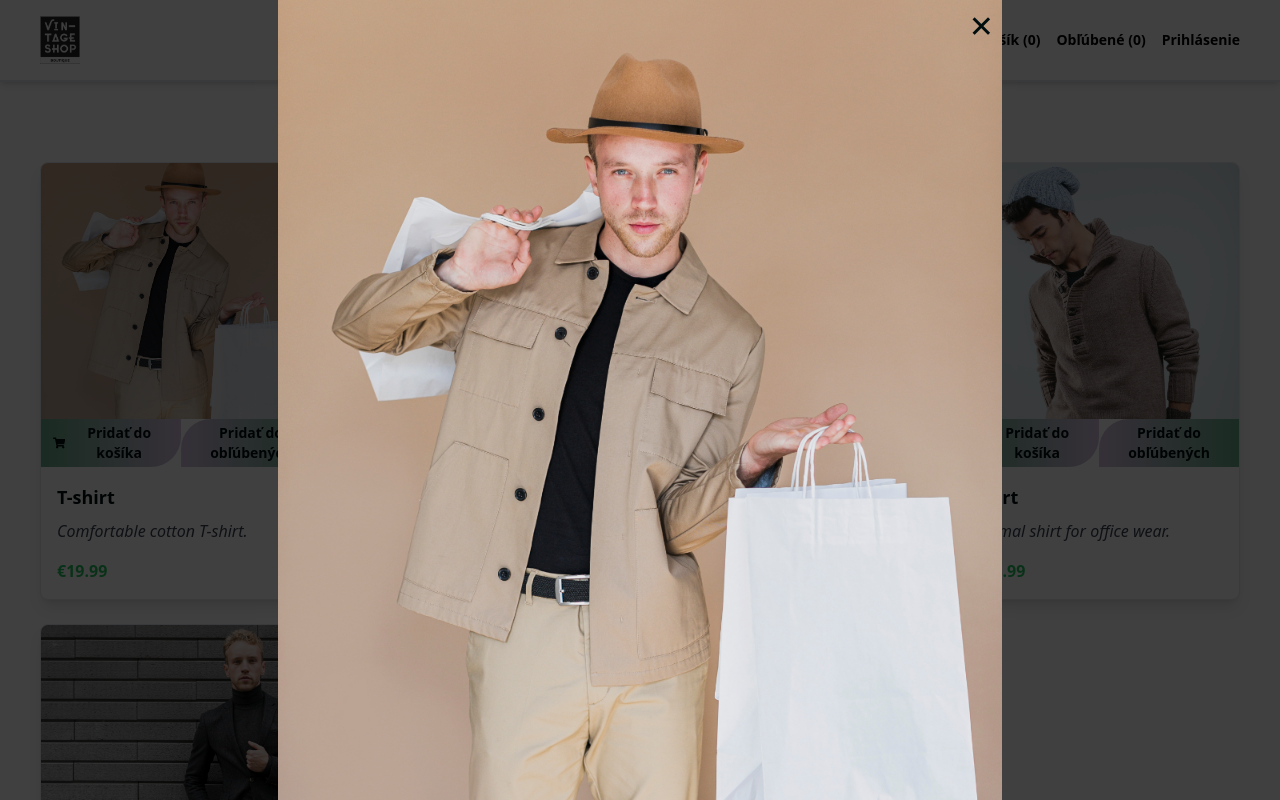
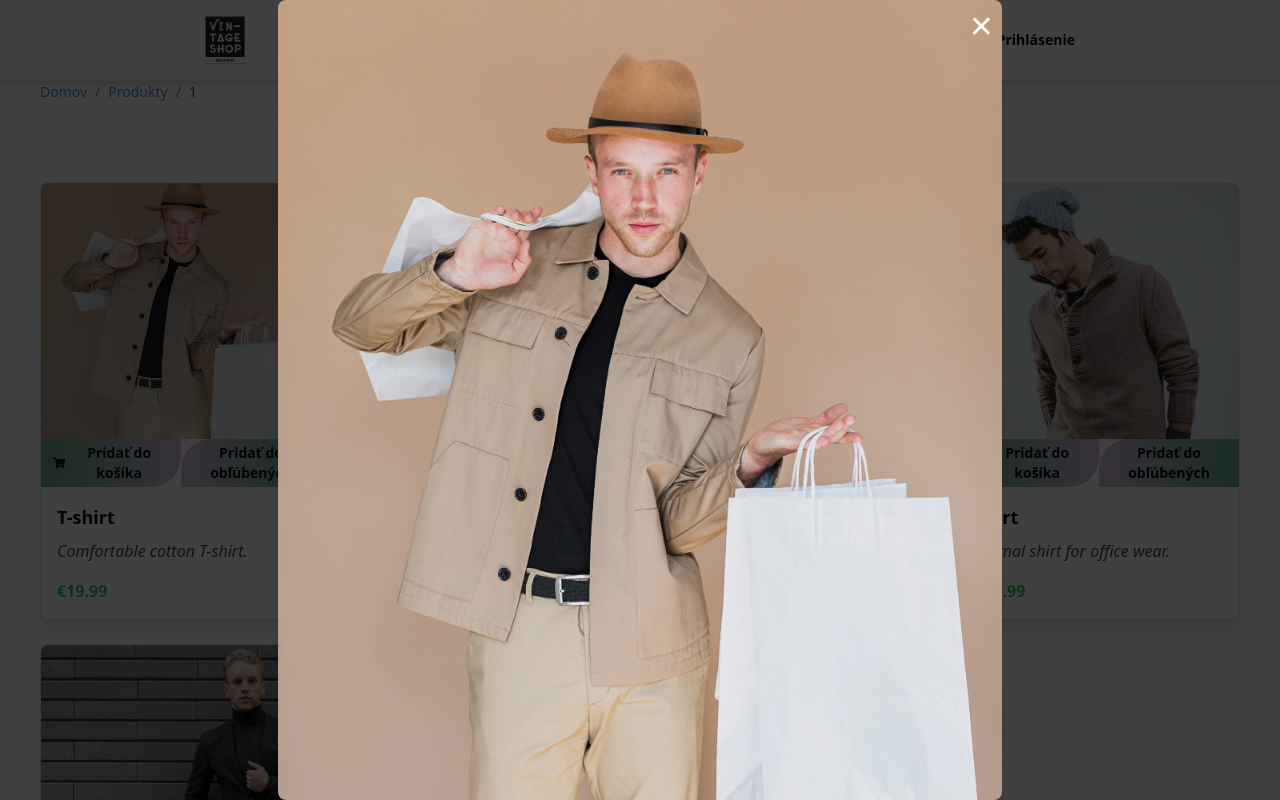
Before and after one commit to Edd224/accute, a React (Vite) app: page /products/1 in a window 1280 px wide. Both pictures are taken after a click on the picture 181 px from the left and 290 px from the top of the page. Shown: the top 800 px of the page. Built offline with nearby package versions, Linux system fonts and the light colour scheme.

Commit message:
breadcrumbs, framer

```diff
--- a/package.json
+++ b/package.json
@@ -12,6 +12,7 @@
   "dependencies": {
     "@reduxjs/toolkit": "^2.4.0",
     "aos": "^2.3.4",
+    "framer-motion": "^11.15.0",
     "jose": "^5.9.6",
     "jsonwebtoken": "^9.0.2",
     "jwt-decode": "^3.1.2",
--- /dev/null
+++ b/src/components/Breadcrumbs.tsx
@@ -0,0 +1,49 @@
+import React from "react";
+import { Link, useLocation } from "react-router-dom";
+
+const Breadcrumbs = () => {
+    const location = useLocation(); // Získanie aktuálnej cesty
+    const pathnames = location.pathname.split("/").filter((x) => x); // Rozdelenie cesty
+
+
+    const routeNames: { [key: string]: string } = {
+        checkout: "Pokladňa",
+        products: "Produkty",
+        "thank-you": "Ďakujeme",
+    };
+
+
+    return (
+        <nav className="text-gray-500 text-sm mb-4">
+            <ol className="list-reset flex">
+                {/* Home odkaz */}
+                <li>
+                    <Link to="/" className="text-blue-500 hover:underline">
+                        Domov
+                    </Link>
+                </li>
+                {/* Dynamické odkazy */}
+                {pathnames.map((name, index) => {
+                    const routeTo = `/${pathnames.slice(0, index + 1).join("/")}`;
+                    const isLast = index === pathnames.length - 1;
+
+                    return (
+                        <React.Fragment key={name}>
+                            <span className="mx-2">/</span>
+                            {isLast ? (
+                                <li className="text-gray-700">{routeNames[name] || name}</li>
+                            ) : (
+                                <li>
+                                    <Link to={routeTo} className="text-blue-500 hover:underline">
+                                        {routeNames[name] || name}
+                                    </Link>
+                                </li>)}
+                        </React.Fragment>
+                    );
+                })}
+            </ol>
+        </nav>
+    );
+};
+
+export default Breadcrumbs;
--- a/src/components/Header.tsx
+++ b/src/components/Header.tsx
@@ -1,15 +1,16 @@
-import { Link } from "react-router-dom";
+import { Link, useLocation } from "react-router-dom";
 import { useSelector, useDispatch } from "react-redux";
 import { RootState } from "../app/store";
 import { logOut } from "../features/auth/authSlice";
 import { useState } from "react";
-import logo from "../assets/image/logo.png"
+import logo from "../assets/image/logo.png";
 
 const Header = () => {
   const cartItemCount = useSelector((state: RootState) => state.cart.items.length);
   const wishlistItemCount = useSelector((state: RootState) => state.wishlist.items.length);
   const isLoggedIn = useSelector((state: RootState) => state.auth.isLoggedIn);
   const dispatch = useDispatch();
+  const location = useLocation(); // Získanie aktuálnej cesty
 
   const [isMenuOpen, setIsMenuOpen] = useState(false); // Stav pre otvorenie/zatvorenie menu
 
@@ -18,11 +19,14 @@ const Header = () => {
     dispatch(logOut());
   };
 
+  // Funkcia pre kontrolu, či je odkaz aktívny
+  const isActive = (path: string) => location.pathname === path;
+
   return (
-    <header className="flex justify-between items-center px-10 py-4 border-b-2 bg-white shadow-md relative z-50">
+    <header className="flex w-full justify-around items-center px-10 py-4 border-b-2 bg-white shadow-md relative z-50">
       {/* Logo */}
       <Link to="/home" className="w-10">
-       <img src={logo} alt="" />
+        <img src={logo} alt="Logo" />
       </Link>
 
       {/* Hamburger Button (pre mobily) */}
@@ -38,32 +42,66 @@ const Header = () => {
       <nav
         className={`${
           isMenuOpen ? "flex" : "hidden"
-        } sm:flex flex-col sm:flex-row gap-4  text-sm font-semibold text-[--blue] absolute sm:static top-16 left-0 w-full sm:w-auto bg-white sm:bg-transparent shadow-md sm:shadow-none px-10 py-4 sm:p-0`}
-        style={{
-          zIndex: 100,
-        }}
+        } sm:flex flex-col sm:flex-row gap-4 text-sm font-semibold text-[--blue] absolute sm:static top-16 left-0 w-full sm:w-auto bg-white sm:bg-transparent shadow-md sm:shadow-none px-10 py-4 sm:p-0`}
+        style={{ zIndex: 100 }}
       >
         {/* Verejné odkazy */}
-        <Link to="/home" onClick={() => setIsMenuOpen(false)}>
+        <Link
+          to="/home"
+          className={`${
+            isActive("/home") ? "text-[--green]" : ""
+          }`}
+          onClick={() => setIsMenuOpen(false)}
+        >
           Domov
         </Link>
-        <Link to="/dashboard" onClick={() => setIsMenuOpen(false)}>
+        <Link
+          to="/dashboard"
+          className={`${
+            isActive("/dashboard") ? "text-[--green]" : ""
+          }`}
+          onClick={() => setIsMenuOpen(false)}
+        >
           Dashboard
         </Link>
-        <Link to="/categories" onClick={() => setIsMenuOpen(false)}>
+        <Link
+          to="/categories"
+          className={`${
+            isActive("/categories") ? "text-[--green]" : ""
+          }`}
+          onClick={() => setIsMenuOpen(false)}
+        >
           Kategórie
         </Link>
-        <Link to="/cart" onClick={() => setIsMenuOpen(false)}>
+        <Link
+          to="/cart"
+          className={`${
+            isActive("/cart") ? "text-[--green]" : ""
+          }`}
+          onClick={() => setIsMenuOpen(false)}
+        >
           Košík ({cartItemCount})
         </Link>
-        <Link to="/wishlist" onClick={() => setIsMenuOpen(false)}>
+        <Link
+          to="/wishlist"
+          className={`${
+            isActive("/wishlist") ? "text-[--green]" : ""
+          }`}
+          onClick={() => setIsMenuOpen(false)}
+        >
           Obľúbené ({wishlistItemCount})
         </Link>
 
         {/* Podmienky pre prihlásenie */}
         {isLoggedIn ? (
           <>
-            <Link to="/profile" onClick={() => setIsMenuOpen(false)}>
+            <Link
+              to="/profile"
+              className={`${
+                isActive("/profile") ? "text-[--green]" : ""
+              }`}
+              onClick={() => setIsMenuOpen(false)}
+            >
               Profil
             </Link>
             <button
@@ -77,7 +115,13 @@ const Header = () => {
             </button>
           </>
         ) : (
-          <Link to="/login" onClick={() => setIsMenuOpen(false)}>
+          <Link
+            to="/login"
+            className={`${
+              isActive("/login") ? "text-[--green]" : ""
+            }`}
+            onClick={() => setIsMenuOpen(false)}
+          >
             Prihlásenie
           </Link>
         )}
--- a/src/pages/Checkout.tsx
+++ b/src/pages/Checkout.tsx
@@ -2,6 +2,7 @@ import { useSelector, useDispatch } from "react-redux";
 import { RootState } from "../app/store";
 import { clearCart } from "../features/cart/cartSlice";
 import { useNavigate } from "react-router-dom"; // Import useNavigate
+import Breadcrumbs from "../components/Breadcrumbs";
 
 const Checkout = () => {
   const cartItems = useSelector((state: RootState) => state.cart.items);
@@ -23,6 +24,7 @@ const Checkout = () => {
   return (
     <div className="relative overflow-hidden min-h-[550px] sm:min-h-[650px] bg-[--white] flex justify-center items-center">
       <div className="container pb-8 px-10 py-4 sm:pb-0">
+        <Breadcrumbs />
         <h1 className="text-2xl font-bold">Checkout</h1>
         <h2 className="mt-4">Prehľad objednávky</h2>
         <ul className="border p-4">
--- a/src/pages/Dashboard.tsx
+++ b/src/pages/Dashboard.tsx
@@ -1,3 +1,4 @@
+import { motion, AnimatePresence } from "framer-motion"; // Import Framer Motion
 import { useSelector, useDispatch } from "react-redux";
 import { RootState } from "../app/store";
 import { addToCart } from "../features/cart/cartSlice";
@@ -6,6 +7,7 @@ import { useNavigate } from "react-router-dom";
 import { FaShoppingCart } from "react-icons/fa";
 import ProtectedRoute from "../components/ProtectedRoute";
 import useHorizontalScroll from "../features/useHorizontalScroll";
+import Breadcrumbs from "../components/Breadcrumbs";
 
 const Dashboard = () => {
   const categories = useSelector((state: RootState) => state.categories.categories);
@@ -14,36 +16,29 @@ const Dashboard = () => {
   const navigate = useNavigate();
 
   const [selectedCategory, setSelectedCategory] = useState<string | null>(null);
-  const [isModalOpen, setIsModalOpen] = useState<boolean>(false); // Stav pre modálne okno
-  const [modalImage, setModalImage] = useState<string | null>(null); // Uloženie URL obrázku pre modal
+  const [isModalOpen, setIsModalOpen] = useState<boolean>(false);
+  const [modalImage, setModalImage] = useState<string | null>(null);
 
-
-  // Filterovanie produktov podľa kategórie
   const filteredProducts = selectedCategory
     ? products.filter((product) => product.category === selectedCategory)
     : products;
 
-  // Funkcia na pridanie do košíka
   const handleAddToCart = (product: any) => {
     const productWithQuantity = { ...product, quantity: 1 };
     dispatch(addToCart(productWithQuantity));
   };
 
-  // Navigácia na stránku produktu
   const goToProductDetails = (productId: string) => {
     navigate(`/product/${productId}`);
   };
 
-  // Hook pre horizontálne scrollovanie
   const scrollRef = useHorizontalScroll();
 
-  // Funkcia na otvorenie modálneho okna s obrázkom
   const openModal = (imageUrl: string) => {
     setModalImage(imageUrl);
     setIsModalOpen(true);
   };
 
-  // Funkcia na zatvorenie modálneho okna
   const closeModal = () => {
     setIsModalOpen(false);
     setModalImage(null);
@@ -51,10 +46,12 @@ const Dashboard = () => {
 
   return (
     <ProtectedRoute>
-
       <div className="relative overflow-hidden min-h-[550px] sm:min-h-[650px] bg-[--white] flex justify-center items-center">
         <div className="container pb-8 sm:px-0 px-8 sm:pb-0 bg-[--white] mt-5">
-          <h1 className="font-myFont text-7xl text-transparent my-4 bg-clip-text bg-gradient-to-l from-[#676cab] via-amber-600 to-[#be8aa9]">Dashboard</h1>
+          <Breadcrumbs />
+          <h1 className="font-extrabold text-6xl text-transparent my-4 bg-clip-text bg-gradient-to-l from-[#676cab] via-amber-600 to-[#be8aa9]">
+            Dashboard
+          </h1>
 
           {/* Filtrácia podľa kategórie */}
           <div className="flex flex-row justify-start text-[--blue]">
@@ -78,32 +75,42 @@ const Dashboard = () => {
               </select>
             </div>
 
-            {/* Počet kategórií */}
             <div className="flex">
               <h2>Počet kategórií: {categories.length}</h2>
             </div>
           </div>
 
           {/* Horizontálne scrollovanie produktov */}
-          <div ref={scrollRef} className="mt-20 flex gap-4 overflow-x-auto scrollbar-hide p-4">
-            {filteredProducts.map((product) => (
           <div
+            ref={scrollRef}
+            className="mt-20 flex gap-4 overflow-x-auto scrollbar-hide p-4"
+          >
+            {filteredProducts.map((product, index) => (
+              <motion.div
                 key={product.id}
+                initial={{ opacity: 0, y: 20 }} // Začína priehľadne a mierne posunuté
+                animate={{ opacity: 1, y: 0 }} // Animuje na plnú viditeľnosť a pôvodnú pozíciu
+                transition={{
+                  duration: 0.5, // Trvanie animácie
+                  delay: index * 0.1, // Oneskorenie pre každý produkt
+                }}
                 className="flex-shrink-0 shadow-lg rounded-lg overflow-hidden bg-white"
-                style={{ width: "300px" }} // Pevná šírka pre každý produkt
+                style={{ width: "300px" }}
               >
                 <h3 className="text-3xl text-center">{product.name}</h3>
                 <img
                   src={product.image}
                   alt={product.name}
                   className="w-full h-64 object-cover rounded"
-                  onClick={() => openModal(product.image)} // Kliknutím na obrázok otvoríme modal
+                  onClick={() => openModal(product.image)}
                 />
-                <p className="font-bold text-[--green] text-2xl text-center">&#8364;{product.price}</p>
+                <p className="font-bold text-[--green] text-2xl text-center">
+                  &#8364;{product.price}
+                </p>
                 <div className="w-full flex">
                   <button
                     onClick={() => handleAddToCart(product)}
-                    className="w-1/2 flex justify-center text-sm items-center bg-gradient-to-r from-[--green] to-[--secundar] hover:from-[--secundar] hover:to-[--green] text-[--black] px-2 py-3 rounded rounded-br-[30px]  "
+                    className="w-1/2 flex justify-center text-sm items-center bg-gradient-to-r from-[--green] to-[--secundar] hover:from-[--secundar] hover:to-[--green] text-[--black] px-2 py-3 rounded rounded-br-[30px]"
                   >
                     <FaShoppingCart className="mr-1" /> Pridať do košíka
                   </button>
@@ -114,16 +121,29 @@ const Dashboard = () => {
                     Zobraziť detaily
                   </button>
                 </div>
-              </div>
+              </motion.div>
             ))}
           </div>
 
           {/* Modal pre zobrazenie obrázku */}
           {isModalOpen && (
-            <div className="fixed inset-0 bg-black bg-opacity-75 flex justify-center items-center z-50">
-              <div className="relative">
+            <AnimatePresence>
+              <motion.div
+                initial={{ opacity: 0 }} // Počiatočný stav (priehľadný)
+                animate={{ opacity: 1 }} // Animovaný stav (viditeľný)
+                exit={{ opacity: 0 }} // Stav pri zatváraní (fade-out)
+                transition={{ duration: 0.3 }} // Dĺžka trvania animácie
+                className="fixed inset-0 bg-black bg-opacity-75 flex justify-center items-center z-50"
+              >
+                <motion.div
+                  initial={{ scale: 0.8, opacity: 0 }} // Menší a priehľadný
+                  animate={{ scale: 1, opacity: 1 }} // Priblížený a viditeľný
+                  exit={{ scale: 0.8, opacity: 0 }} // Stav pri zatváraní
+                  transition={{ duration: 0.3, ease: "easeOut" }} // Hladká animácia
+                  className="relative"
+                >
                   <button
-                  className="absolute top-2 right-2 text-[--black] text-3xl"
+                    className="absolute top-2 right-2 text-white text-3xl"
                     onClick={closeModal}
                   >
                     &#10005; {/* X symbol */}
@@ -131,12 +151,12 @@ const Dashboard = () => {
                   <img
                     src={modalImage!}
                     alt="Produkt"
-                  className="max-w-full max-h-screen object-contain"
+                    className="max-w-full max-h-screen object-contain rounded-lg shadow-lg"
                   />
-              </div>
-            </div>
+                </motion.div>
+              </motion.div>
+            </AnimatePresence>
           )}
-
         </div>
       </div>
     </ProtectedRoute>
--- a/src/pages/ProductsListing.tsx
+++ b/src/pages/ProductsListing.tsx
@@ -6,16 +6,18 @@ import { addToWishlist } from "../features/wishlist/wishlistSlice";
 import { FaShoppingCart } from "react-icons/fa";
 import { Product } from "../features/product/Product";
 import { useState } from "react";
+import { motion, AnimatePresence } from "framer-motion"; // Import Framer Motion
+import Breadcrumbs from "../components/Breadcrumbs";
 
 const ProductsListing = () => {
-  const { category } = useParams(); // Získanie kategórie z URL
-  const products = useSelector((state: RootState) => state.products.products); // Získanie produktov z Redux Store
+  const { category } = useParams();
+  const products = useSelector((state: RootState) => state.products.products);
   const dispatch = useDispatch();
 
-  // Filtrovanie produktov podľa kategórie
   const filteredProducts = products.filter(
     (product: Product) => product.category.toLowerCase() === category?.toLowerCase()
   );
+
   const handleAddToCart = (product: any) => {
     dispatch(
       addToCart({
@@ -39,40 +41,49 @@ const ProductsListing = () => {
     );
   };
 
+  const [isModalOpen, setIsModalOpen] = useState<boolean>(false);
+  const [modalImage, setModalImage] = useState<string | null>(null);
 
-  const [isModalOpen, setIsModalOpen] = useState<boolean>(false); // Stav pre modálne okno
-  const [modalImage, setModalImage] = useState<string | null>(null); // Uloženie URL obrázku pre modal
-
-
-  // Funkcia na otvorenie modálneho okna s obrázkom
   const openModal = (imageUrl: string) => {
     setModalImage(imageUrl);
     setIsModalOpen(true);
   };
 
-  // Funkcia na zatvorenie modálneho okna
   const closeModal = () => {
     setIsModalOpen(false);
     setModalImage(null);
   };
 
+  // Definícia animácie pre produkty
+  const productVariants = {
+    hidden: { opacity: 0, y: 20 },
+    visible: (i: number) => ({
+      opacity: 1,
+      y: 0,
+      transition: { delay: i * 0.2, duration: 0.5 }, // Oneskenie pre každý produkt
+    }),
+  };
 
   return (
     <div className="relative overflow-hidden min-h-[550px] sm:min-h-[650px] bg-[--white] flex justify-center items-center">
       <div className="container px-5 sm:px-10 pb-8 sm:pb-0">
+        <Breadcrumbs />
         <div className="grid grid-cols-1 mt-20 md:grid-cols-2 lg:grid-cols-4 gap-6">
-          {filteredProducts.map((product) => (
-            <div
+          {filteredProducts.map((product, index) => (
+            <motion.div
               key={product.id}
+              variants={productVariants} // Pridanie variantov
+              initial="hidden" // Počiatočný stav
+              animate="visible" // Animovaný stav
+              custom={index} // Vlastná hodnota pre oneskorenie
               className="border shadow-lg rounded-lg overflow-hidden bg-white"
             >
-              {/* Obrázok a tlačidlá v kontajneri */}
               <div className="flex flex-col">
                 <img
                   src={product.image}
                   alt={product.name}
                   className="w-full h-64 object-cover"
-                  onClick={() => openModal(product.image)} // Kliknutím na obrázok otvoríme modal
+                  onClick={() => openModal(product.image)}
                 />
                 <div className="flex">
                   <button
@@ -91,7 +102,6 @@ const ProductsListing = () => {
                 </div>
               </div>
 
-              {/* Informácie o produkte */}
               <div className="p-4">
                 <h2 className="text-lg font-bold text-[--black] mb-2">
                   {product.name}
@@ -99,16 +109,28 @@ const ProductsListing = () => {
                 <p className="text-gray-700 italic mb-4">{product.description}</p>
                 <p className="font-bold text-green-500">&#8364;{product.price}</p>
               </div>
-            </div>
+            </motion.div>
           ))}
         </div>
 
-        {/* Modal pre zobrazenie obrázku */}
         {isModalOpen && (
-          <div className="fixed inset-0 bg-black bg-opacity-75 flex justify-center items-center z-50">
-            <div className="relative">
+          <AnimatePresence>
+            <motion.div
+              initial={{ opacity: 0 }} // Počiatočný stav (priehľadný)
+              animate={{ opacity: 1 }} // Animovaný stav (viditeľný)
+              exit={{ opacity: 0 }} // Stav pri zatváraní (fade-out)
+              transition={{ duration: 0.3 }} // Dĺžka trvania animácie
+              className="fixed inset-0 bg-black bg-opacity-75 flex justify-center items-center z-50"
+            >
+              <motion.div
+                initial={{ scale: 0.8, opacity: 0 }} // Menší a priehľadný
+                animate={{ scale: 1, opacity: 1 }} // Priblížený a viditeľný
+                exit={{ scale: 0.8, opacity: 0 }} // Stav pri zatváraní
+                transition={{ duration: 0.3, ease: "easeOut" }} // Hladká animácia
+                className="relative"
+              >
                 <button
-                className="absolute top-2 right-2 text-[--black] text-3xl"
+                  className="absolute top-2 right-2 text-white text-3xl"
                   onClick={closeModal}
                 >
                   &#10005; {/* X symbol */}
@@ -116,12 +138,11 @@ const ProductsListing = () => {
                 <img
                   src={modalImage!}
                   alt="Produkt"
-                className="max-w-full max-h-screen object-contain"
+                  className="max-w-full max-h-screen object-contain rounded-lg shadow-lg"
                 />
-            </div>
-          </div>
-        )}
-
+              </motion.div>
+            </motion.div>
+          </AnimatePresence>)}
       </div>
     </div>
   );
--- a/src/pages/Profile.tsx
+++ b/src/pages/Profile.tsx
@@ -2,6 +2,7 @@ import jwt_decode from "jwt-decode";  // Výchozí export
 import { useDispatch } from "react-redux";
 import { useNavigate } from "react-router-dom";
 import { logOut } from "../features/auth/authSlice";
+import Breadcrumbs from "../components/Breadcrumbs";
 
 const Profile = () => {
   const dispatch = useDispatch();
@@ -21,8 +22,9 @@ const Profile = () => {
   return (
     <div className="relative overflow-hidden min-h-[550px] sm:min-h-[650px] bg-[--white] flex justify-center items-center">
       <div className="container pb-8 sm:pb-0">
+        <Breadcrumbs />
         <div className="flex flex-col items-center justify-center">
-          <h1 className="font-myFont text-7xl text-transparent my-5 bg-clip-text bg-gradient-to-l from-[#676cab] via-amber-600 to-[#be8aa9]">
+          <h1 className="font-extrabold text-6xl text-transparent my-5 bg-clip-text bg-gradient-to-l from-[#676cab] via-amber-600 to-[#be8aa9]">
             Profil
           </h1>
           {user && (
--- a/src/pages/Wishlist.tsx
+++ b/src/pages/Wishlist.tsx
@@ -6,6 +6,7 @@ import ProtectedRoute from "../components/ProtectedRoute";
 import { FaShoppingCart } from "react-icons/fa";
 import { RiDeleteBinFill } from "react-icons/ri";
 import { useState } from "react";
+import Breadcrumbs from "../components/Breadcrumbs";
 
 const Wishlist = () => {
     const dispatch = useDispatch();
@@ -56,7 +57,8 @@ const Wishlist = () => {
         <ProtectedRoute>
             <div className="relative overflow-hidden min-h-[550px] sm:min-h-[650px] bg-[--white] flex justify-center items-center">
                 <div className="container px-5 sm:px-10 pb-8 sm:pb-0">
-                    <h1 className="font-myFont text-7xl py-5 text-transparent bg-clip-text bg-gradient-to-l from-[#676cab] via-amber-600 to-[#be8aa9]">
+                    <Breadcrumbs />
+                    <h1 className="font-extrabold text-6xl py-5 text-transparent bg-clip-text bg-gradient-to-l from-[#676cab] via-amber-600 to-[#be8aa9]">
                         Obľúbené
                     </h1>
                     <div className="grid grid-cols-1 md:grid-cols-2 lg:grid-cols-4 gap-6">
--- a/src/routes.tsx
+++ b/src/routes.tsx
@@ -1,4 +1,5 @@
-import { Routes, Route, Navigate } from "react-router-dom";
+import { Routes, Route, Navigate, useLocation } from "react-router-dom";
+import { AnimatePresence, motion } from "framer-motion";
 import Dashboard from "./pages/Dashboard";
 import Login from "./pages/Login";
 import Categories from "./pages/Categories";
@@ -11,24 +12,38 @@ import Home from "./pages/Home";
 import Checkout from "./pages/Checkout";
 import ThankYou from "./pages/ThankYou";
 
+// Wrapper pre animáciu jednotlivých stránok
+const AnimatedPage = ({ children }: { children: React.ReactNode }) => (
+  <motion.div
+    initial={{ opacity: 0, y: 20 }} // Začiatočný stav (priehľadný a posunutý)
+    animate={{ opacity: 1, y: 0 }}  // Cieľový stav (viditeľný a späť na 0)
+    exit={{ opacity: 0, y: -20 }}   // Stav pri odchode (miznutie hore)
+    transition={{ duration: 0.5 }}  // Trvanie animácie
+  >
+    {children}
+  </motion.div>
+);
+
 const AppRoutes = () => {
+  const location = useLocation(); // Získanie aktuálnej lokácie
+
   return (
-    <Routes>
-
-      <Route path="/" element={<Navigate to="/home" />} />
-      <Route path="/home" element={<Home />} />
-      <Route path="/login" element={<Login />} />
-      <Route path="/profile" element={<Profile />} />
-      <Route path="/cart" element={<Cart />} />
-      <Route path="/checkout" element={<Checkout />} />
-      <Route path="/thank-you" element={<ThankYou />} />
-      <Route path="/dashboard" element={<Dashboard />} />
-      <Route path="/categories" element={<Categories />} />
-      <Route path="/products/:category" element={<ProductsListing />} />
-      <Route path="/product/:id" element={<ProductDetails />} />
-      <Route path="/wishlist" element={<Wishlist />} />
-
-    </Routes>
+    <AnimatePresence mode="wait">
+      <Routes location={location} key={location.pathname}>
+        <Route path="/" element={<Navigate to="/home" />} />
+        <Route path="/home" element={<AnimatedPage><Home /></AnimatedPage>} />
+        <Route path="/login" element={<AnimatedPage><Login /></AnimatedPage>} />
+        <Route path="/profile" element={<AnimatedPage><Profile /></AnimatedPage>} />
+        <Route path="/cart" element={<AnimatedPage><Cart /></AnimatedPage>} />
+        <Route path="/checkout" element={<AnimatedPage><Checkout /></AnimatedPage>} />
+        <Route path="/thank-you" element={<AnimatedPage><ThankYou /></AnimatedPage>} />
+        <Route path="/dashboard" element={<AnimatedPage><Dashboard /></AnimatedPage>} />
+        <Route path="/categories" element={<AnimatedPage><Categories /></AnimatedPage>} />
+        <Route path="/products/:category" element={<AnimatedPage><ProductsListing /></AnimatedPage>} />
+        <Route path="/product/:id" element={<AnimatedPage><ProductDetails /></AnimatedPage>} />
+        <Route path="/wishlist" element={<AnimatedPage><Wishlist /></AnimatedPage>} />
+      </Routes>
+    </AnimatePresence>
   );
 };
 
```
Also changed, not shown: src/pages/Cart.tsx (+6 -2 lines), src/pages/Categories.tsx (+5 -3 lines), 1 other file (tests, documents, lock files or other folders). Lines whose indentation alone changed are shown as unchanged.
